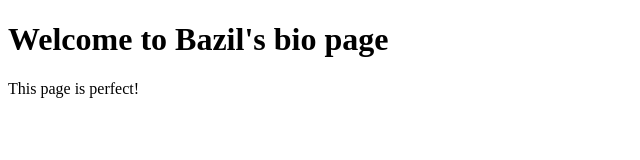
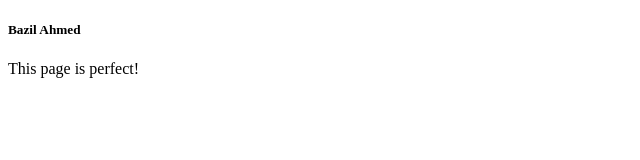
Before and after one commit to bazilahmed/bazilahmed.github.io, a plain HTML site: page bio.html in a window 1280 px wide. Shown: the whole page, without its empty margins (0-640 px from the left). Drawn offline with Linux system fonts and the light colour scheme.

Commit message:
Update bio.html

```diff
--- a/bio.html
+++ b/bio.html
@@ -2,8 +2,8 @@
 <html>
 
 <head>
-    <title>My blogs</title>
-    <h1>Welcome to Bazil's bio page</h1>
+    <title>Bazil Ahmed Business Intelligence Lead Developer</title>
+    <h5>Bazil Ahmed</h5>
 </head>
 
 <body>
@@ -12,3 +12,31 @@
 
 
 </html>
+
+
+<!-- Title: Bazil Ahmed Business Intelligence Lead Developer
+Summary
+Photo on the left
+Professional Summary
+Techincal Skills
+Professional Experience
+
+Projects
+Hackthon
+
+Work Experience
+Certifications
+Education
+ -->
+<!--
+Bazil Ahmed
+Email: bazilahmed.usa@gmail.com | Phone: (201) 345-5408 | Wayne, NJ 07470
+LinkedIn: www.linkedin.com/in/bazil-ahmed | Github: https://github.com/bazilahmed
+
+
+With my passion and talent for Data Analytics, I have provided my services
+for industry leaders like Microsoft and BMW of North America.
+SUMMARY
+Business Intelligence Lead and Developer with 10 years of industry experience in providing invaluable data insights and
+turning complex datasets into accessible, action-ready models through the acquired and expanding knowledge of BI and
+Data Sciences. A quick learner with intellectual curiosity to find answers to most challenging questions. -->
```
